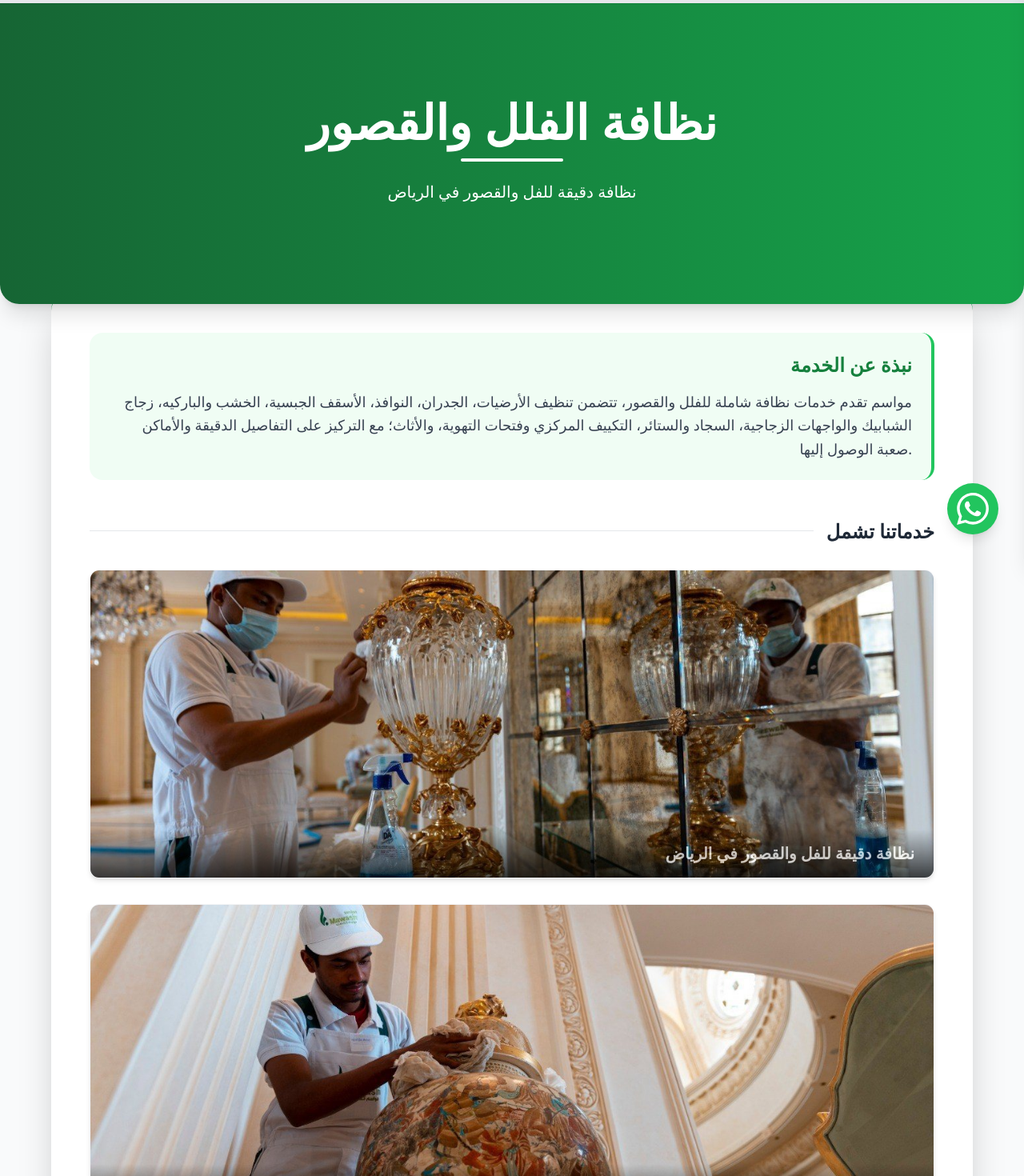
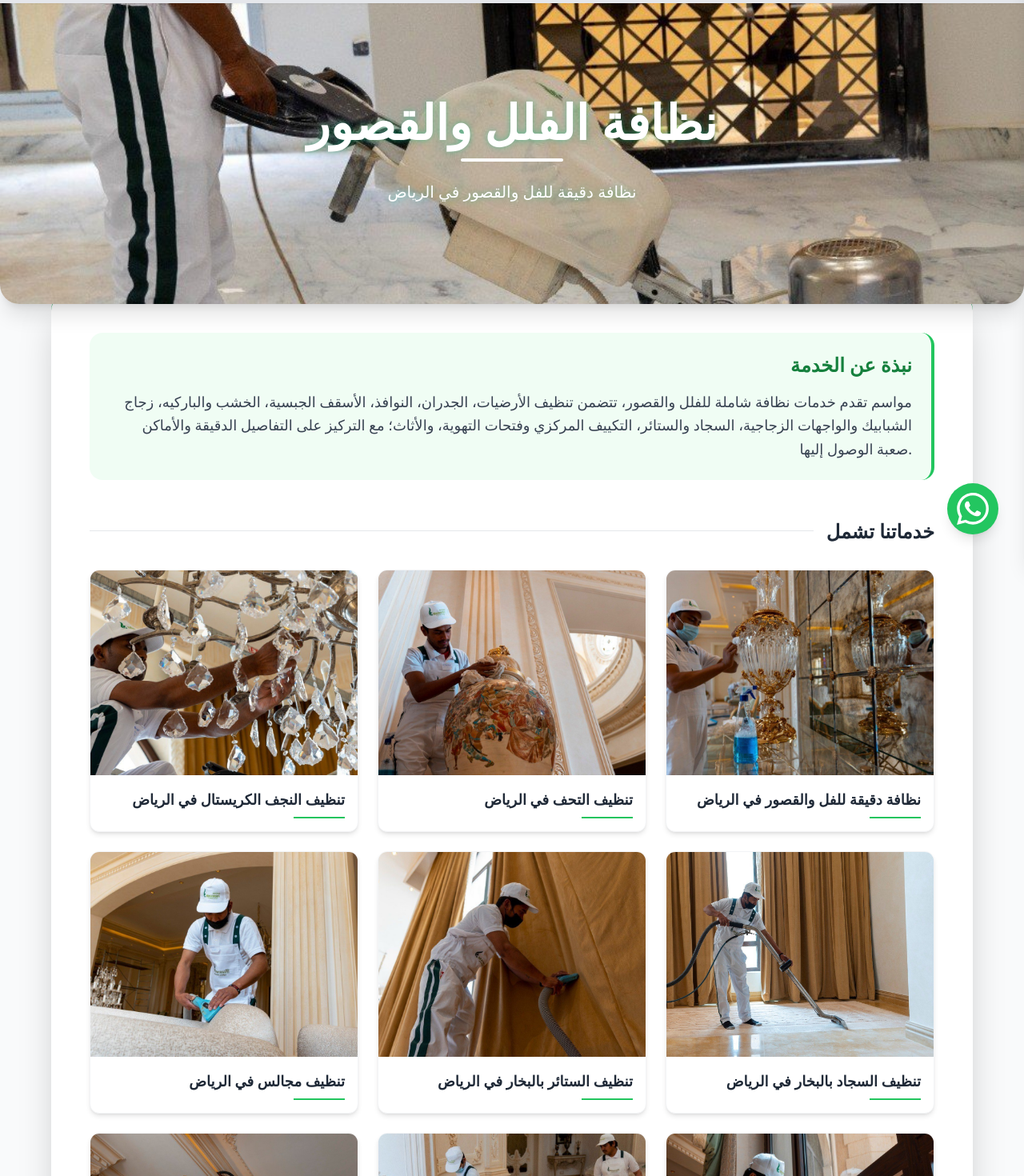
Before and after one commit to AhmedMaher123384/mawasiem, a React (Vite) app: page /service/1 in a window 1280 px wide. Shown: the part 100-1570 px from the top of the page at 80% size. Built offline with nearby package versions, Linux system fonts and the light colour scheme.

Commit message:
Your commit message describing the changes

```diff
--- a/src/pages/Home.tsx
+++ b/src/pages/Home.tsx
@@ -12,7 +12,7 @@ import img4 from '../assets/4.png';
 import img5 from '../assets/5.png';
 import img6 from '../assets/6.png';
 import img7 from '../assets/7.png';
-import img8 from '../assets/n.png';
+import img8 from '../assets/8.png';
 
 // استيراد صور الهيرو
 import b1 from '../assets/b2.png';
--- a/src/pages/ServiceDetail.tsx
+++ b/src/pages/ServiceDetail.tsx
@@ -1,4 +1,4 @@
-import React, { useEffect } from 'react';
+import React, { useEffect, useState } from 'react';
 import { useParams, Link } from 'react-router-dom';
 import ContactFooter from '../components/ContactFooter';
 
@@ -50,7 +50,7 @@ const services = [
   {
     id: 1,
     title: 'نظافة الفلل والقصور',
-    image: img1,
+    image: img1_13,
     description: 'نظافة دقيقة للفل والقصور في الرياض',
     longDescription:
       'مواسم تقدم خدمات نظافة شاملة للفلل والقصور، تتضمن تنظيف الأرضيات، الجدران، النوافذ، الأسقف الجبسية، الخشب والباركيه، زجاج الشبابيك والواجهات الزجاجية، السجاد والستائر، التكييف المركزي وفتحات التهوية، والأثاث؛ مع التركيز على التفاصيل الدقيقة والأماكن صعبة الوصول إليها.',
@@ -93,7 +93,7 @@ const services = [
   {
     id: 2,
     title: 'جلي وتلميع الرخام بالآلماس',
-    image: img2,
+    image: img2_5,
     description: 'جلي وتلميع أرضيات الرخام في الرياض',
     longDescription:
       'نقدم خدمة جلي وتلميع الرخام باستخدام تقنية الألماس المتطورة لإزالة الخدوش والبقع واستعادة بريق الرخام الطبيعي. بالإضافة إلى ذلك، نتميز بمعالجة الكسور والفراغات باستخدام مادة الجولي الإيطالي عالية الجودة التي تُطابق ألوان الرخام بدقة، مما يضمن الحفاظ على التشطيبات الفاخرة وإبراز جمال الرخام بطريقة احترافية.',
@@ -121,7 +121,7 @@ const services = [
   {
     id: 3,
     title: 'نظافة وتطهير المجالس والكنب بالبخار',
-    image: img3,
+    image: img3_1,
     description: 'تنظيف مجالس بالبخار في الرياض',
     longDescription:
       'تقدم مواسم خدمات تنظيف وتطهير الكنب والمجالس باستخدام أحدث تقنيات البخار لإزالة البقع العميقة والبكتيريا بفعالية عالية. حرصاً على الحفاظ على جودة الأقمشة الفاخرة، يتم تنفيذ الخدمة بواسطة فريق مختص ومدرب باحترافية عالية وباستخدام أدوات متخصصة تضمن أفضل النتائج.',
@@ -144,7 +144,7 @@ const services = [
   {
     id: 4,
     title: 'نظافة المكيفات المركزية وفتحات التهوية',
-    image: img4,
+    image: img4_1,
     description: 'تنظيف التكييف المركزي وفتحات التهوية في الرياض',
     longDescription:
       'توفر مواسم خدمات شاملة لتنظيف المكيفات المركزية وفتحات التهوية، لضمان أداء مثالي وجودة هواء نقية داخل الفلل والقصور. تشمل الخدمة إزالة الأتربة والبكتيريا من الفلاتر والمكونات الداخلية، وتنظيف وتعقيم فتحات التهوية باستخدام مواد آمنة ومعتمدة، مع الحفاظ على كفاءة نظام التبريد وحماية التشطيبات والأثاث المحيط أثناء عملية التنظيف.',
@@ -174,7 +174,7 @@ const services = [
   {
     id: 6,
     title: 'غسيل وتنظيف الموكيت والسجاد بالبخار',
-    image: img6,
+    image: img6_1,
     description: 'تنظيف السجاد والموكيت في الرياض',
     longDescription:
       'نقدم خدمة غسيل وتنظيف الموكيت والسجاد بالبخار باستخدام أحدث الأجهزة والتقنيات. يتم تنظيف وغسيل الموكيت والسجاد مع تعطييرهما وإزالة البقع بفعالية؛ إذ يصل البخار إلى أنسجة الأقمشة لتذويب وإزالة البقع المستعصية دون التأثير على جودة الأنسجة.',
@@ -212,7 +212,7 @@ const services = [
   {
     id: 8,
     title: 'نظافة وتلميع النجف والثريات',
-    image: img8,
+    image: img8_1,
     description: 'تنظيف النجف الفاخر في الرياض',
     longDescription:
       'تقدم مواسم خدمات تنظيف وتلميع النجف والثريات بحرفية فائقة، معتمدة على فريق متخصص ذو خبرة عالية. نستخدم مواد آمنة وتقنيات متطورة لضمان إزالة الأتربة والبقع بدقة دون التسبب في أي ضرر، سواء كان النجف مصنوعًا من الكريستال أو المعادن الفاخرة، ليعود ببريقه الأصلي ويضفي لمسة من الفخامة على المكان.',
@@ -231,14 +231,18 @@ const services = [
     ],
   },
 ];
+
 function ServiceDetail() {
   const { id } = useParams();
   const service = services.find((s) => s.id === parseInt(id || '0'));
-  const [selectedImage, setSelectedImage] = React.useState(null);
+  const [openImage, setOpenImage] = useState<string | null>(null);
 
-  // استخدام useEffect للتمرير إلى أعلى الصفحة عند تحميلها
+  // عند تحميل الصفحة يتم التمرير تلقائيًا إلى محتوى الخدمة
   useEffect(() => {
-    window.scrollTo(0, 0);
+    const serviceContent = document.getElementById('service-content');
+    if (serviceContent) {
+      serviceContent.scrollIntoView({ behavior: 'smooth' });
+    }
   }, []);
 
   if (!service) {
@@ -252,31 +256,46 @@ function ServiceDetail() {
     );
   }
 
-  const openImageModal = (image) => {
-    setSelectedImage(image);
-  };
+  return (
+    <>
+      {/* هنا نعرّف كلاس النص الذي يحتوي على ظل أخضر خفيف */}
+      <style>
+        {`
+          .text-shadow-green {
+            text-shadow: 0 0 8px rgba(16, 185, 129, 0.5);
+          }
+        `}
+      </style>
 
-  const closeImageModal = () => {
-    setSelectedImage(null);
-  };
-
-  return (
       <div className="min-h-screen bg-gray-50 rtl">
-      {/* Hero Header with Parallax Effect */}
-      <div className="w-full h-96 bg-gradient-to-r from-green-800 to-green-600 relative overflow-hidden rounded-b-3xl shadow-xl">
+        {/* Hero Header مع إزالة التأثير الأخضر لتظهر الصورة بوضوح */}
+        <div className="w-full h-96 relative overflow-hidden rounded-b-3xl shadow-xl">
+          <div
+            className="absolute inset-0"
+            style={{
+              backgroundImage: `url(${service.image})`,
+              backgroundSize: 'cover',
+              backgroundPosition: 'center',
+            }}
+          ></div>
           <div className="absolute inset-0 flex items-center justify-center">
             <div className="text-center px-4">
-      <h1 className="text-5xl md:text-6xl font-bold text-white mb-4">{service.title}</h1>
+              {/* نضيف كلاس النص المخصص لظل النص الأخضر */}
+              <h1 className="text-5xl md:text-6xl font-bold text-white mb-4 text-shadow-green">
+                {service.title}
+              </h1>
               <div className="w-32 h-1 bg-white mx-auto rounded-full"></div>
-      <p className="text-white text-xl mt-6 max-w-2xl mx-auto font-light">{service.description}</p>
+              <p className="text-white text-xl mt-6 max-w-2xl mx-auto font-light text-shadow-green">
+                {service.description}
+              </p>
             </div>
           </div>
         </div>
 
-      {/* Content Container */}
-      <div className="container mx-auto px-4 lg:px-8 py-16 -mt-20">
+        {/* محتوى الصفحة مع الحفاظ على جميع الأقسام بما فيها "خدماتنا تشمل" */}
+        <div id="service-content" className="container mx-auto px-4 lg:px-8 py-16 -mt-20">
           <div className="max-w-6xl mx-auto bg-white rounded-3xl shadow-2xl p-8 md:p-12 border-t-4 border-green-600">
-          {/* Description Card */}
+            {/* بطاقة الوصف */}
             <div className="mb-12 bg-green-50 p-6 rounded-2xl border-r-4 border-green-500 animate-fade-in">
               <h2 className="text-2xl font-bold text-green-700 mb-4 text-right">نبذة عن الخدمة</h2>
               <p className="text-lg text-gray-700 leading-relaxed text-right">
@@ -284,7 +303,7 @@ function ServiceDetail() {
               </p>
             </div>
 
-          {/* Improved Sub Services Section with full-width images */}
+            {/* قسم "خدماتنا تشمل" مع جعل الصورة قابلة للنقر لفتحها */}
             {service.subTitles && service.subTitles.length > 0 && (
               <div className="mb-14 animate-fade-in-up" style={{ animationDelay: '0.2s' }} dir="rtl">
                 <div className="flex items-center mb-8">
@@ -294,22 +313,27 @@ function ServiceDetail() {
                   <div className="flex-grow border-b border-gray-200 mr-4"></div>
                 </div>
 
-              <div className="space-y-8" dir="rtl">
+                <div className="grid grid-cols-1 md:grid-cols-2 lg:grid-cols-3 gap-6" dir="rtl">
                   {service.subTitles.map((subService, index) => (
                     <div
                       key={index}
-                    className="bg-white rounded-xl overflow-hidden shadow-md hover:shadow-xl transition-all duration-300 border border-gray-100"
+                      className="group bg-white rounded-xl overflow-hidden shadow-md hover:shadow-xl transition-all duration-300 transform hover:-translate-y-1 border border-gray-100 flex flex-col h-full"
                     >
-                    <div className="overflow-hidden relative" onClick={() => openImageModal(subService.image)}>
+                      <div className="aspect-w-4 aspect-h-3 overflow-hidden relative">
                         <img
                           src={subService.image}
                           alt={subService.title}
-                        className="w-full h-72 md:h-96 object-cover object-center transition-transform duration-500 hover:scale-105 cursor-pointer"
+                          className="w-full h-64 object-cover object-center transition-transform duration-500 group-hover:scale-105 cursor-pointer"
                           loading="lazy"
+                          onClick={() => setOpenImage(subService.image)}
                         />
-                      <div className="absolute bottom-0 left-0 right-0 bg-gradient-to-t from-black to-transparent opacity-70 py-4 px-6">
-                        <h4 className="text-xl font-bold text-white">{subService.title}</h4>
+                        <div className="absolute inset-0 bg-gradient-to-t from-black to-transparent opacity-0 group-hover:opacity-60 transition-opacity duration-300 pointer-events-none"></div>
                       </div>
+                      <div className="p-4 flex-grow flex flex-col justify-between">
+                        <h4 className="text-lg font-bold text-gray-800 group-hover:text-green-600 transition-colors duration-300 text-right">
+                          {subService.title}
+                        </h4>
+                        <div className="mt-2 w-16 h-0.5 bg-green-500 transform origin-right transition-all duration-300 group-hover:w-full"></div>
                       </div>
                     </div>
                   ))}
@@ -317,7 +341,9 @@ function ServiceDetail() {
               </div>
             )}
 
-          {/* Improved Advantages Section */}
+            {/* تمت إزالة قسم "معرض الصور" بالكامل */}
+
+            {/* قسم مميزات الخدمة */}
             {service.advantages && service.advantages.length > 0 && (
               <div className="mb-14 animate-fade-in-up" style={{ animationDelay: '0.4s' }} dir="rtl">
                 <div className="flex items-center mb-8">
@@ -329,7 +355,10 @@ function ServiceDetail() {
 
                 <div className="grid grid-cols-1 md:grid-cols-2 gap-6">
                   {service.advantages.map((advantage, index) => (
-                  <div key={index} className="flex items-start space-x-4 space-x-reverse bg-white p-5 rounded-xl shadow-sm hover:shadow-md transition-all duration-300 border border-gray-100 hover:border-green-200">
+                    <div
+                      key={index}
+                      className="flex items-start space-x-4 space-x-reverse bg-white p-5 rounded-xl shadow-sm hover:shadow-md transition-all duration-300 border border-gray-100 hover:border-green-200"
+                    >
                       <span className="flex-shrink-0 w-12 h-12 rounded-full bg-green-100 flex items-center justify-center text-green-600">
                         <svg
                           xmlns="http://www.w3.org/2000/svg"
@@ -349,7 +378,6 @@ function ServiceDetail() {
               </div>
             )}
 
-          {/* Improved CTA Section */}
             <div className="mt-10 text-center">
               <div className="bg-gradient-to-r from-green-50 to-gray-50 p-8 rounded-2xl border border-green-100 shadow-inner">
                 <h3 className="text-2xl font-bold text-gray-800 mb-4">هل تريد الاستفادة من خدماتنا؟</h3>
@@ -373,33 +401,37 @@ function ServiceDetail() {
           </div>
         </div>
 
-      {/* Image Modal */}
-      {selectedImage && (
-        <div
-          className="fixed inset-0 bg-black bg-opacity-75 z-50 flex items-center justify-center p-4"
-          onClick={closeImageModal}
+        <ContactFooter />
+
+        {/* مودال عرض الصورة المكبرة */}
+        {openImage && (
+          <div className="fixed inset-0 z-50 flex items-center justify-center bg-black bg-opacity-80 p-4">
+            <div className="relative max-w-4xl max-h-[90vh] overflow-hidden">
+              <img
+                src={openImage}
+                alt="صورة مكبرة"
+                className="max-w-full max-h-[90vh] object-contain"
+              />
+              <button
+                onClick={() => setOpenImage(null)}
+                className="absolute top-3 right-3 bg-white bg-opacity-75 hover:bg-opacity-100 rounded-full p-2 text-gray-800 hover:text-red-600 transition-colors duration-300"
+                aria-label="إغلاق"
               >
-          <div className="relative max-w-4xl w-full">
-            <button
-              className="absolute top-4 right-4 bg-white rounded-full p-2 shadow-lg"
-              onClick={closeImageModal}
+                <svg
+                  xmlns="http://www.w3.org/2000/svg"
+                  className="h-6 w-6"
+                  fill="none"
+                  viewBox="0 0 24 24"
+                  stroke="currentColor"
                 >
-              <svg className="w-6 h-6" fill="none" stroke="currentColor" viewBox="0 0 24 24" xmlns="http://www.w3.org/2000/svg">
                   <path strokeLinecap="round" strokeLinejoin="round" strokeWidth={2} d="M6 18L18 6M6 6l12 12" />
                 </svg>
               </button>
-            <img
-              src={selectedImage}
-              alt="صورة مكبرة"
-              className="w-full object-contain max-h-screen"
-              onClick={(e) => e.stopPropagation()}
-            />
             </div>
           </div>
         )}
-
-      <ContactFooter />
       </div>
+    </>
   );
 }
 
```
Lines whose indentation alone changed are shown as unchanged.
